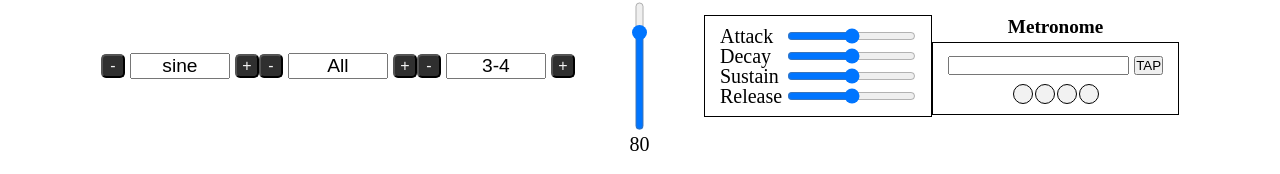
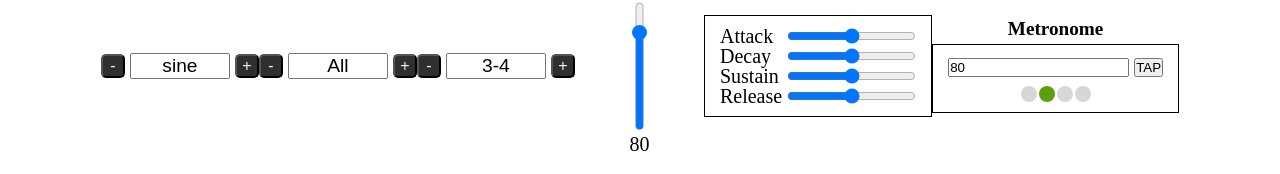
Before and after one commit to clay-bugg/Synth, a Nuxt app: page / in a window 1280 px wide. Shown: the part 334-508 px from the top of the page. Built offline with nearby package versions, Linux system fonts and the light colour scheme.

Commit message:
added leds into metronome with current beat tracked in synth store

```diff
--- a/components/Metronome.vue
+++ b/components/Metronome.vue
@@ -24,6 +24,7 @@
 import { ref } from 'vue'
 
 const { currentBPM } = storeToRefs(useControlStore())
+const { currentBeat } = storeToRefs(useSynthStore())
 </script>
 
 <style scoped>
@@ -70,10 +71,12 @@ h6 {
   width: fit-content;
 }
 .led {
-  width: 20px;
-  height: 20px;
-  border: 0.2px solid black;
+  width: 16px;
+  height: 16px;
   border-radius: 50px;
-  background-color: rgb(242, 242, 242);
+  background-color: rgb(215, 215, 215);
+}
+.led.active {
+  background-color: rgb(94, 157, 13);
 }
 </style>
--- a/stores/controlStore.js
+++ b/stores/controlStore.js
@@ -13,5 +13,6 @@ export const useControlStore = defineStore('control', () => {
     currentStartingOctave,
     currentLabels,
     currentVolume,
+    currentBPM,
   }
 })
--- a/stores/synthStore.js
+++ b/stores/synthStore.js
@@ -6,11 +6,13 @@ export const useSynthStore = defineStore("synth", () => {
   const currentRelease = ref(null);
   const currentSustain = ref(null);
   const currentDecay = ref(null);
+  const currentBeat = ref(1)
 
   return {
     currentAttack,
     currentRelease,
     currentDecay,
     currentSustain,
+    currentBeat,
   };
 });
```
